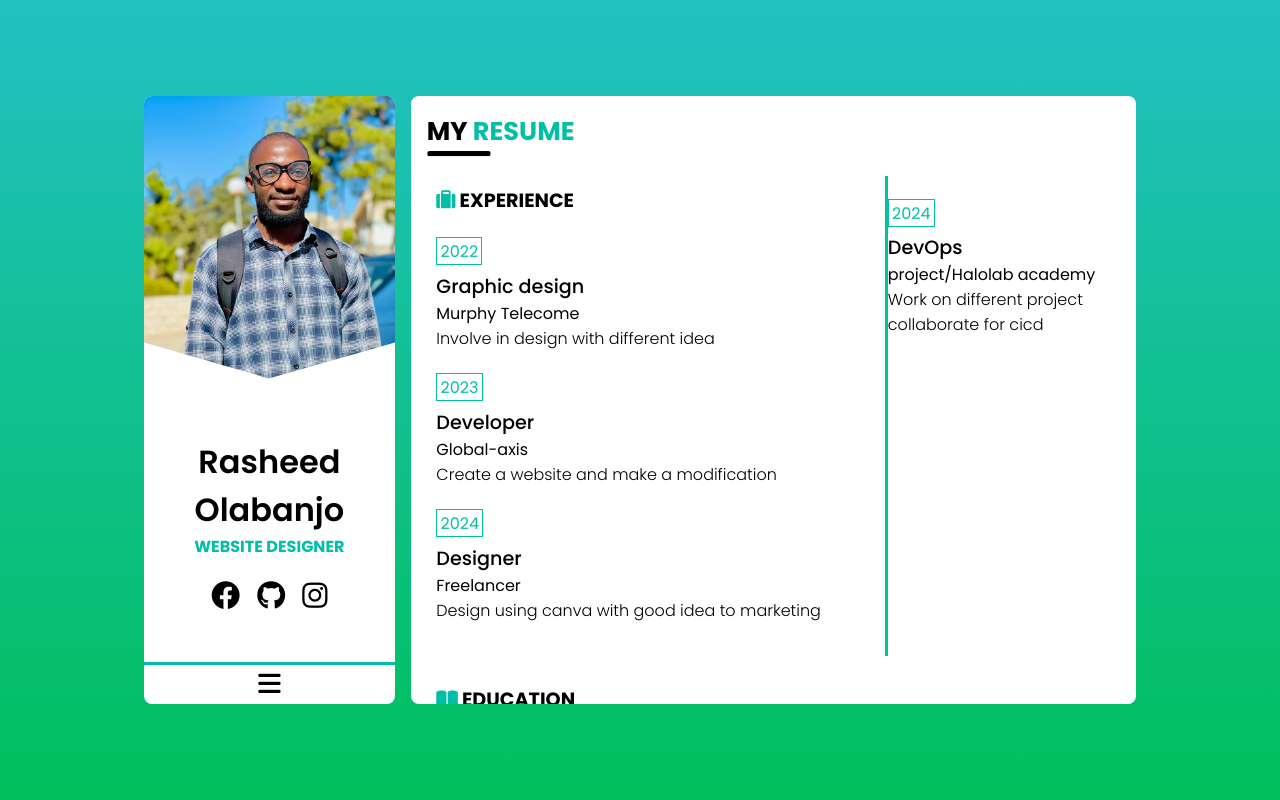
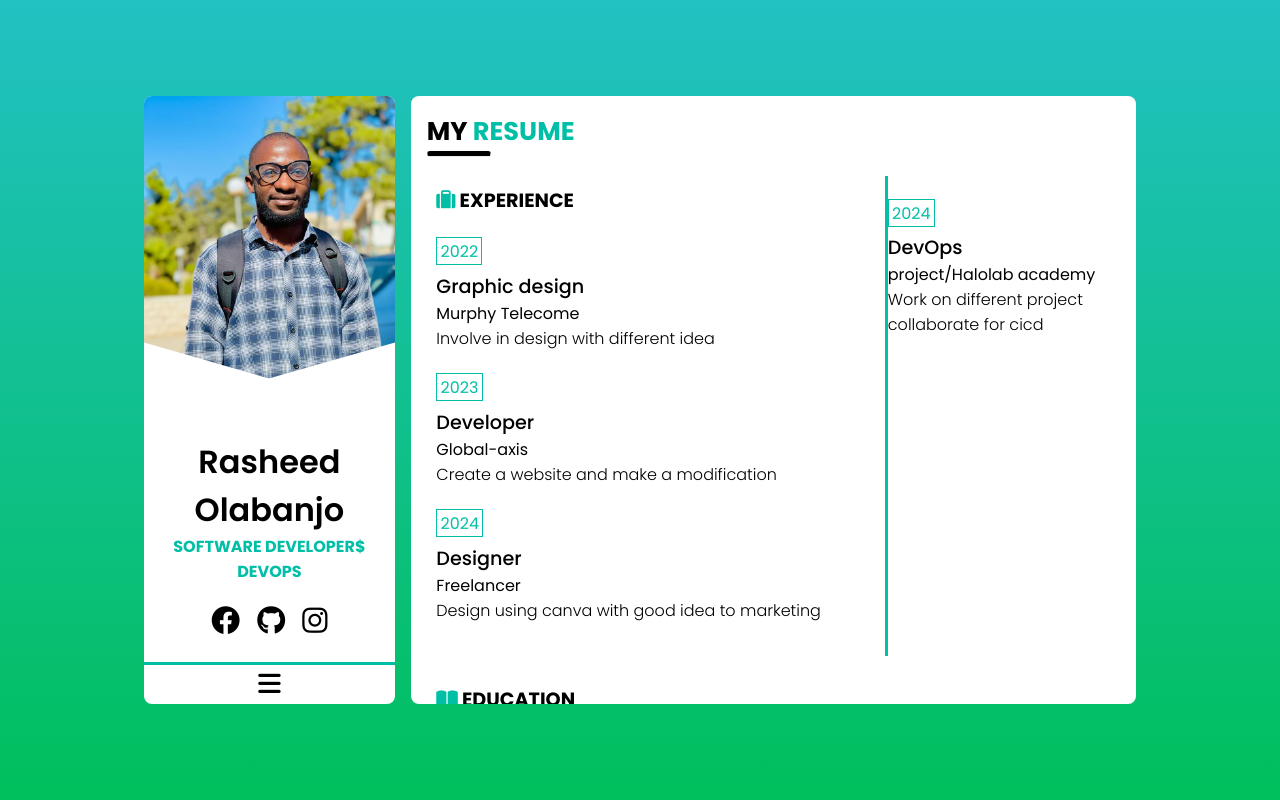
Before and after one commit to raymon333/portfolio, a plain HTML site: page my-portfolio/resume.html in a window 1280 px wide. Drawn offline with Linux system fonts and the light colour scheme.

Commit message:
modification

```diff
--- a/my-portfolio/resume.html
+++ b/my-portfolio/resume.html
@@ -56,7 +56,7 @@
             <div class="sidebar_content">
                 <!-- Long name can be applied so easily -->
                 <h1>Rasheed Olabanjo</h1>
-                <p>Website Designer</p>
+                <p>Software Developer$ DevOps </p>
                 <!-- Social Medias -->
                 <div class="social_media">
                     <a href="https://www.facebook.com/rasheed.olabanjo.2024?mibextid=ZbWKwL"><i class="fab fa-facebook"></i></a>
```
